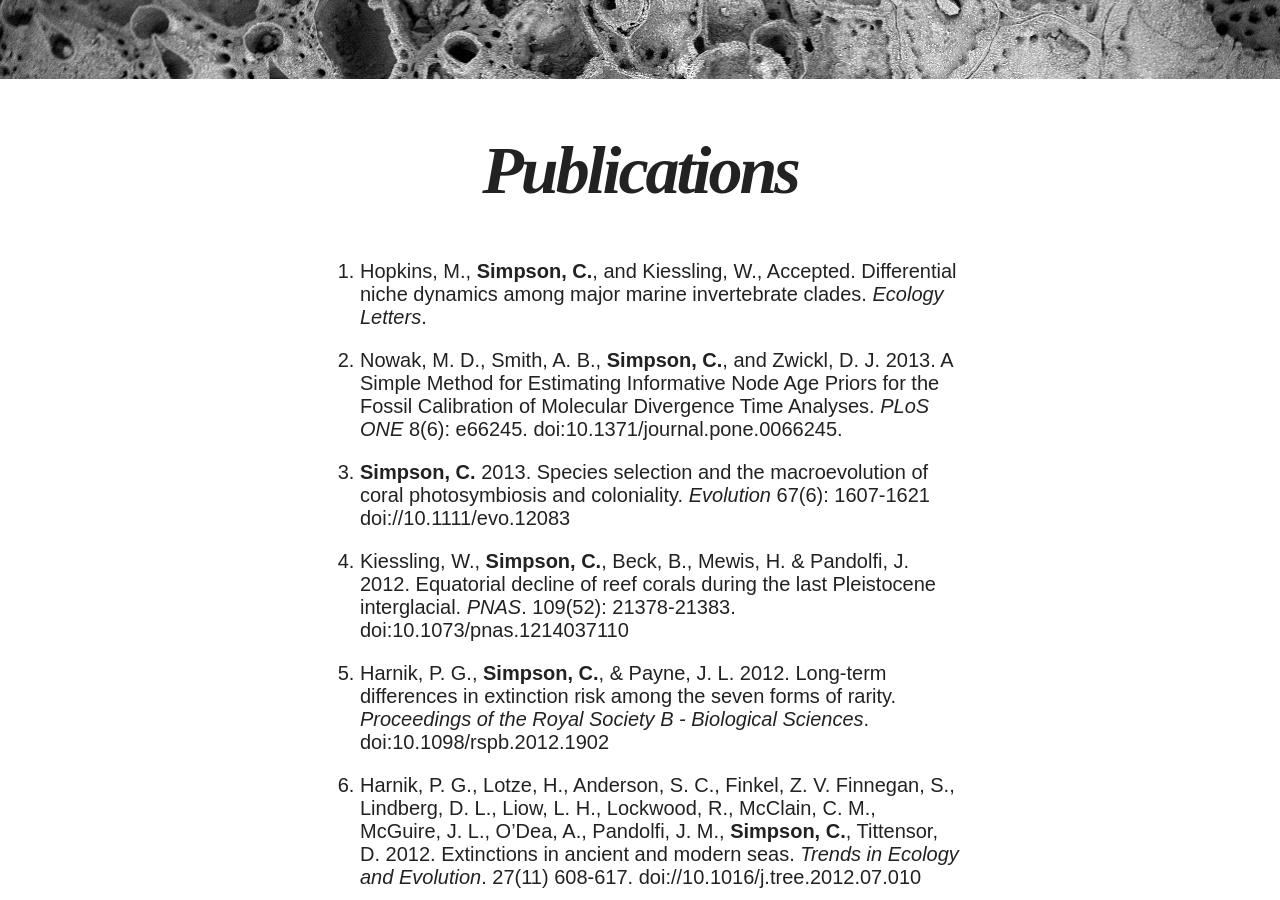
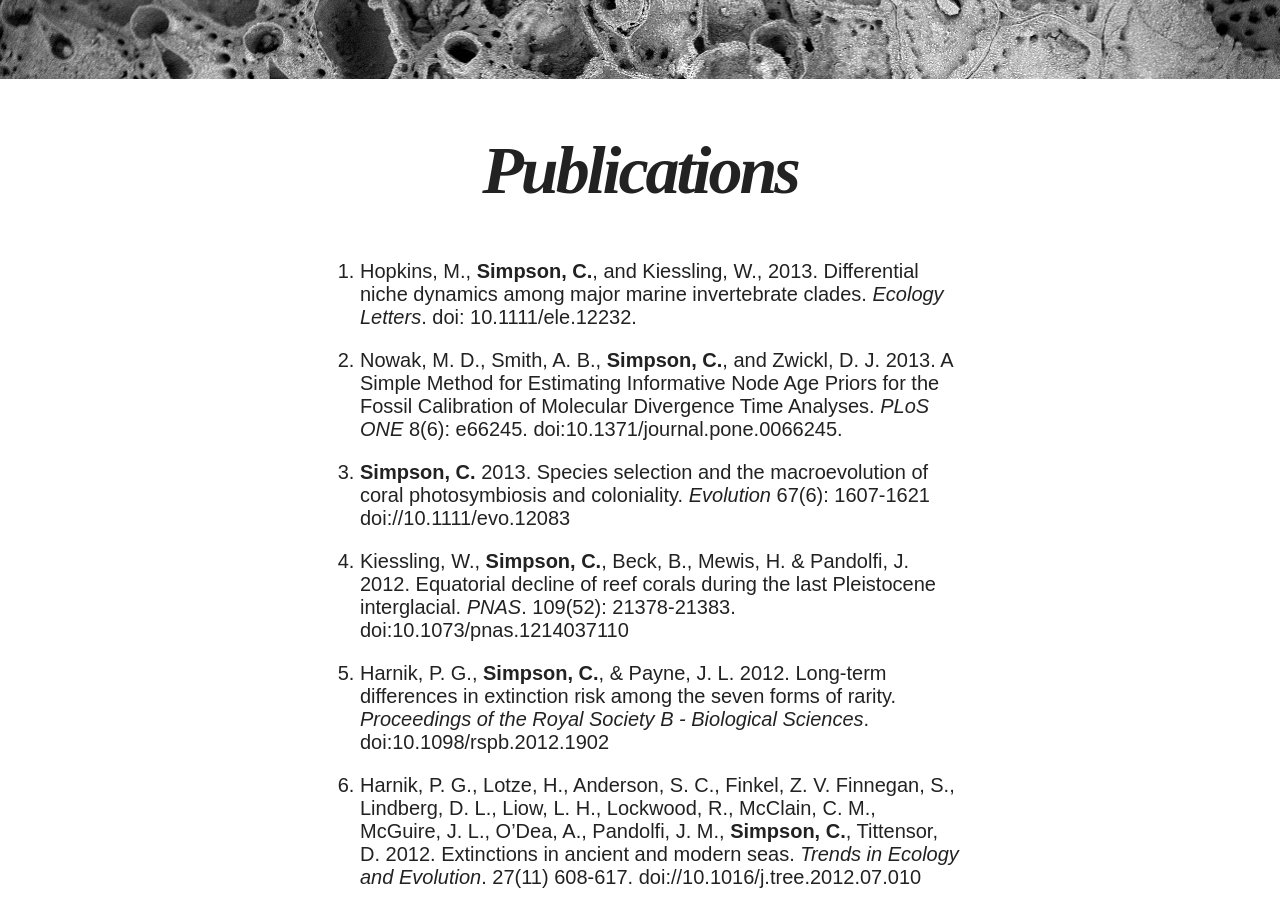
Before and after one commit to simpson-carl/simpson-carl.github.io, a Jekyll site: the page built from publications.md, in a window 1280 px wide and 900 px high, scrolled down 430 px. Built offline with Jekyll 4.4.1, drawn with Linux system fonts in a browser that asks for light colours; nearby versions of some CDN libraries; Markdown is read by kramdown in place of the engine named in the settings.

Commit message:
added Ecology Letters publication date

```diff
--- a/publications.md
+++ b/publications.md
@@ -7,7 +7,7 @@ modified: 2013-09-23
 image:
      feature: overgrowth.jpg
 ---
-11. Hopkins, M., **Simpson, C.**, and Kiessling, W., Accepted. Differential niche dynamics among major marine invertebrate clades. *Ecology Letters*.
+11. Hopkins, M., **Simpson, C.**, and Kiessling, W., 2013. Differential niche dynamics among major marine invertebrate clades. *Ecology Letters*. doi: 10.1111/ele.12232.
 
 
 1. Nowak, M. D., Smith, A. B., **Simpson, C.**, and Zwickl, D. J. 2013. A Simple Method for Estimating Informative Node Age Priors for the Fossil Calibration of Molecular Divergence Time Analyses. *PLoS ONE* 8(6): e66245. doi:10.1371/journal.pone.0066245.
```
Also changed, not shown: 2 other files.
